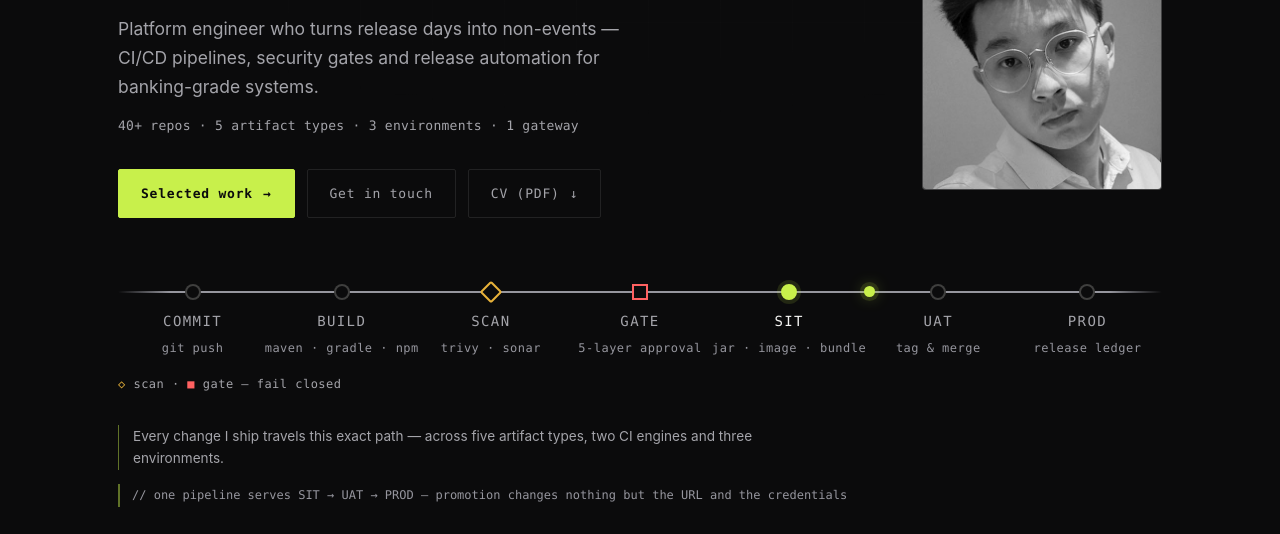
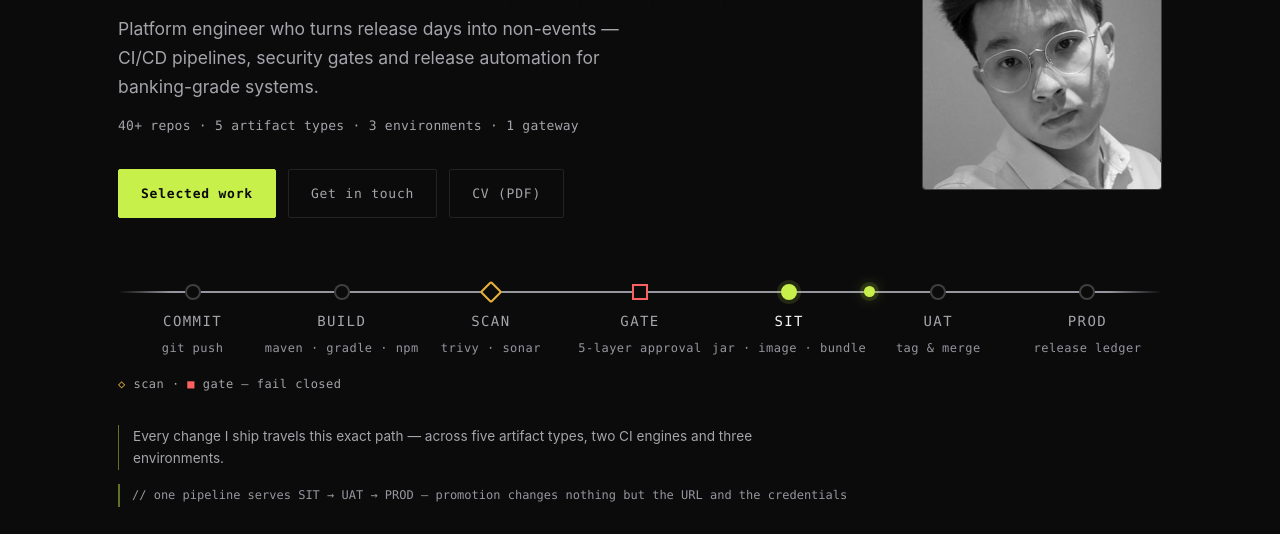
Before and after one commit to IvanJairus/Portofolio, a plain HTML site: page index.html in a window 1280 px wide. Shown: the part 266-800 px from the top of the page. Drawn offline with Linux system fonts and the light colour scheme.

Commit message:
Take the decorative arrows out of the hero buttons (Selected work, CV (PDF)) and drop the .btn .arr rules that only existed to slide them. The 3 arrows left are on links that jump to another section (the project cards' 'See the ...' links), which is the case the brief allows

```diff
--- a/assets/css/base.css
+++ b/assets/css/base.css
@@ -290,8 +290,6 @@ h2 { font-size: clamp(30px, 4.6vw, 50px); margin-top: 18px; }
 .btn-primary:hover { transform: translateY(-2px); box-shadow: 0 10px 28px -12px var(--accent-line); }
 .btn-ghost { color: var(--ink-dim); border-color: var(--line); background: transparent; }
 .btn-ghost:hover { border-color: var(--accent-line); color: var(--ink); }
-.btn .arr { transition: transform 0.22s var(--ease); }
-.btn:hover .arr { transform: translateX(4px); }
 
 /* terminal: dua baris visual (perintah + keluaran berdampingan) */
 .terminal {
--- a/index.html
+++ b/index.html
@@ -60,9 +60,9 @@
           <p class="hero-proof mono" data-i18n="hero.proof">40+ repos · 5 artifact types · 3 environments · 1 gateway</p>
 
           <div class="hero-cta">
-            <a class="btn btn-primary" href="#work"><span data-i18n="hero.cta.work">Selected work</span> <span class="arr">→</span></a>
+            <a class="btn btn-primary" href="#work"><span data-i18n="hero.cta.work">Selected work</span></a>
             <a class="btn btn-ghost" href="#contact"><span data-i18n="hero.cta.contact">Get in touch</span></a>
-            <a class="btn btn-ghost" href="assets/cv/cv-ivan-jairus.pdf" download><span data-i18n="hero.cta.cv">CV (PDF)</span> <span class="arr">↓</span></a>
+            <a class="btn btn-ghost" href="assets/cv/cv-ivan-jairus.pdf" download><span data-i18n="hero.cta.cv">CV (PDF)</span></a>
           </div>
         </div>
 
```
